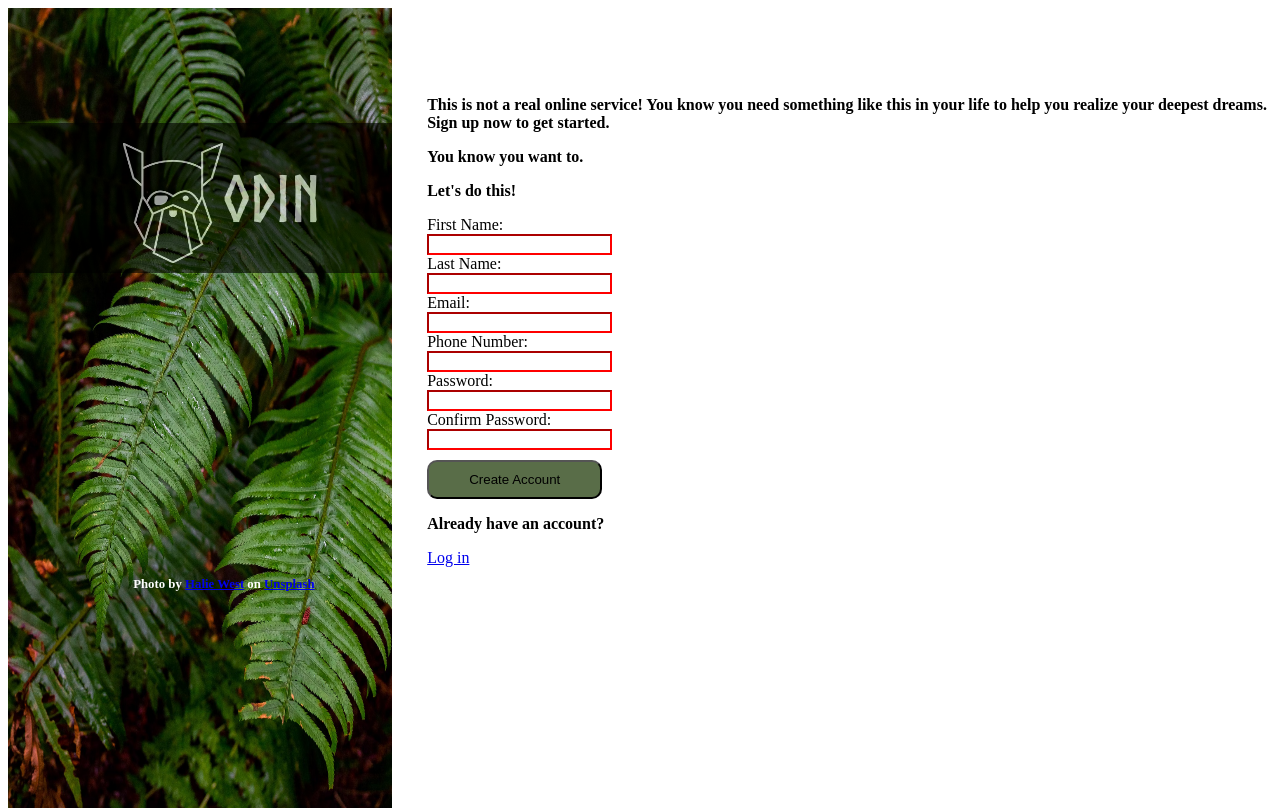
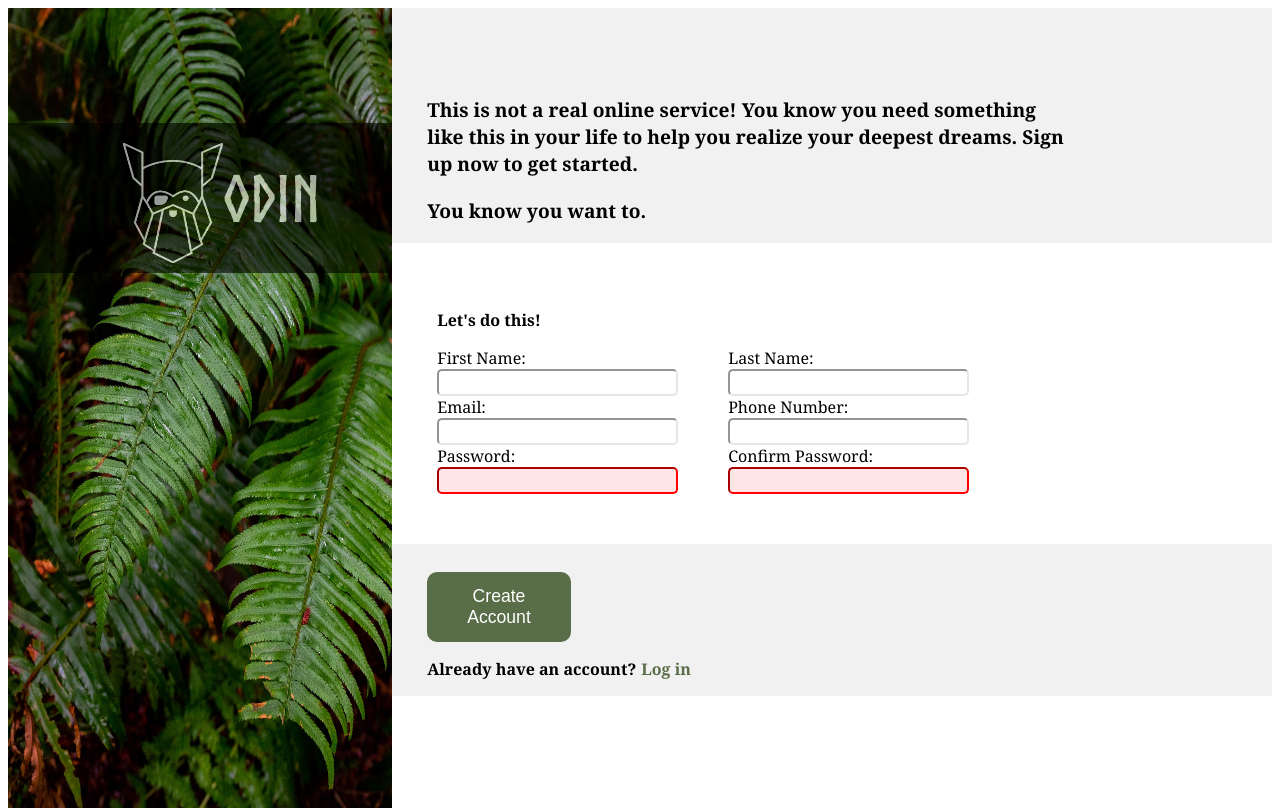
Before and after one commit to al6894/project-sign-up-form, a plain HTML site: page index.html in a window 1280 px wide. Drawn offline with Linux system fonts and the light colour scheme.

Commit message:
Right container completed

```diff
--- a/index.css
+++ b/index.css
@@ -3,8 +3,14 @@
     src: url(../fonts/Norse-Bold.otf);
 }
 
+body {
+    font-family: Georgia, 'Times New Roman', Times, serif;
+}
+
 .container {
     display: flex;
+    background-color: rgb(241, 241, 241);
+    z-index: -2;
 }
 
 .card-container {
@@ -16,7 +22,6 @@
     position:absolute;
     width: 30%;
     height: 100%;
-    z-index: -1;
 }
 
 .card-body {
@@ -57,7 +62,7 @@
     color:white;
 }
 
-.main-container {
+.content-container {
     width: 70%;
     height: 100%;
 }
@@ -67,12 +72,49 @@
     padding-left: 40px;
 }
 
+.introduction p {
+    font-size: 1.2rem;
+    width: 640px;
+    word-wrap: break-word;
+}
+
 .signup {
-    padding-left: 40px;
+    padding: 50px;
+    background-color: white;
+}
+
+.info-row {
+    display: flex;
+    gap: 50px;
+    align-items: center;
+}
+
+.info-row div {
+    display: flex;
+    flex-direction: column;
 }
 
 .submission {
+    margin-top: 2%;
     padding-left: 40px;
+    display: flex;
+    flex-direction: column;
+}
+
+.submission div {
+    display: flex;
+    align-items: center;
+}
+
+.submission a {
+    color: #596D48;
+    text-decoration: none;
+    font-weight: bold;
+    padding: 5px;
+}
+
+.submission a:hover {
+    text-decoration: underline;
 }
 
 p {
@@ -94,15 +136,23 @@ div.main-content {
 
 button {
     margin-top: 10px;
-    padding: 10px 40px;
+    width: 17%;
+    padding: 14px;
     background-color: #596D48;
     border-radius: 10px;
+    border: 0;
+    color: white;
+    font-size: 1.1rem;
 }
 
 input {
+    padding: 4px 30px;
+    border-radius: 5px;
     border-color: #E5E7EB;
+    outline:none;
 }
 
 input:invalid {
     border-color: red;
+    background-color: #ffe6e6;
 }
--- a/index.html
+++ b/index.html
@@ -19,7 +19,7 @@
                 <p>Photo by <a href="https://unsplash.com/@haliewestphoto" target="_blank">Halie West</a> on <a href="https://unsplash.com/photos/green-leaf-plant-in-close-up-photography-25xggax4bSA" target="_blank">Unsplash</a></p>
             </div>
         </div>
-        <div class="main-container">
+        <div class="content-container">
             <div class="introduction">
                 <p>This is not a real online service! You know you need something like this in your life to help you realize your deepest dreams. Sign up now to get started.</p>
                 <p>You know you want to.</p>
@@ -27,40 +27,42 @@
             <form action="#" method = "post">
                 <div class="signup">
                     <p>Let's do this!</p>
-                    <span class="info-row">
+                    <div class="info-row">
                         <div>
                             <label for="firstName">First Name:</label>
+                            <input type="firstName" id="firstName" name="firstName">
                         </div>
-                        <input type="firstName" id="firstName" name="firstName" required>
                         <div>
                             <label for="lastName">Last Name:</label>
+                            <input type="lastName" id="lastName" name="lastName">
                         </div>
-                        <input type="lastName" id="lastName" name="lastName" required>
-                    </span>
+                    </div>
                     <div class="info-row">
                         <div>
                             <label for="email">Email:</label>
+                            <input type="email" id="email" name="email">
                         </div>
-                        <input type="email" id="email" name="email" required>
                         <div>
                             <label for="phone">Phone Number:</label>
+                            <input type="phone" id="phone" name="phone">
                         </div>
-                        <input type="phone" id="phone" name="phone" required>
                     </div>
                     <div class="info-row">
                         <div>
                             <label for="password">Password:</label>
+                            <input type="password" id="password" name="password" required>
                         </div>
-                        <input type="password" id="password" name="password" required>
                         <div>
                             <label for="confirmPassword">Confirm Password:</label>
+                            <input type="confirmPassword" id="confirmPassword" name="confirmPassword" required>
                         </div>
-                        <input type="confirmPassword" id="confirmPassword" name="confirmPassword" required>
                     </div>
                 </div>
                 <div class="submission">
                     <button>Create Account</button>
-                    <p>Already have an account?</p><a href="#login">Log in</a>
+                    <div>
+                        <p>Already have an account?</p><a href="#login">Log in</a>
+                    </div>
                 </div>
             </form>
         </div>
```
